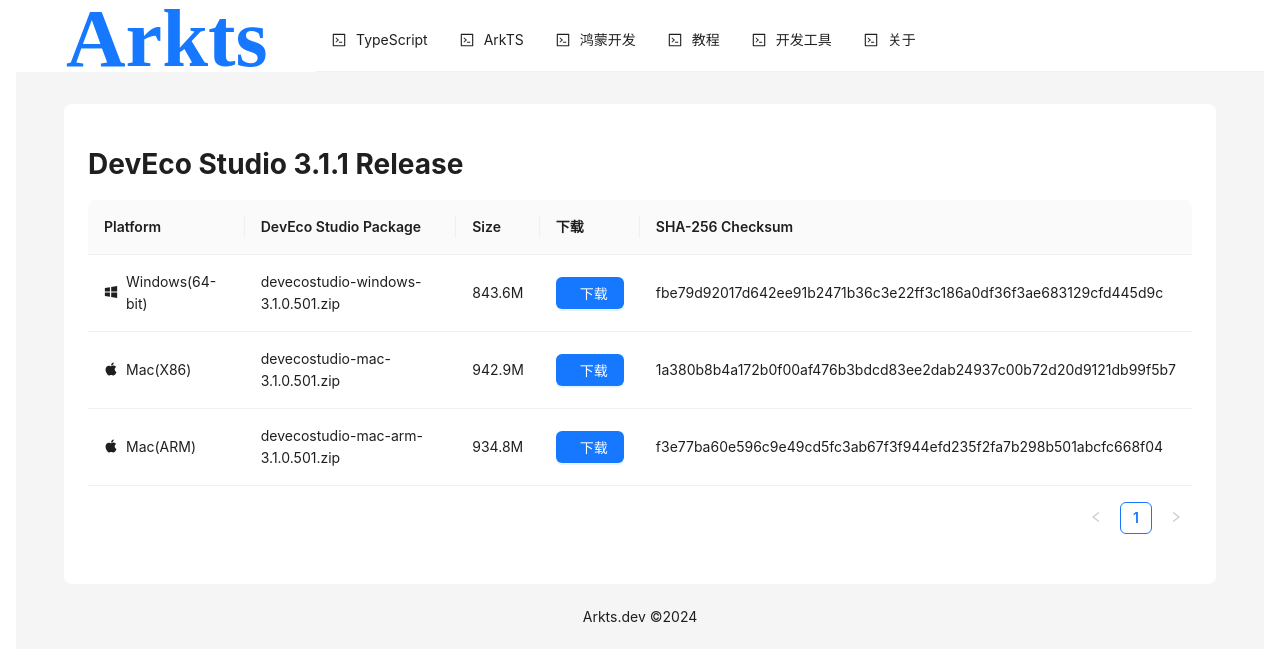
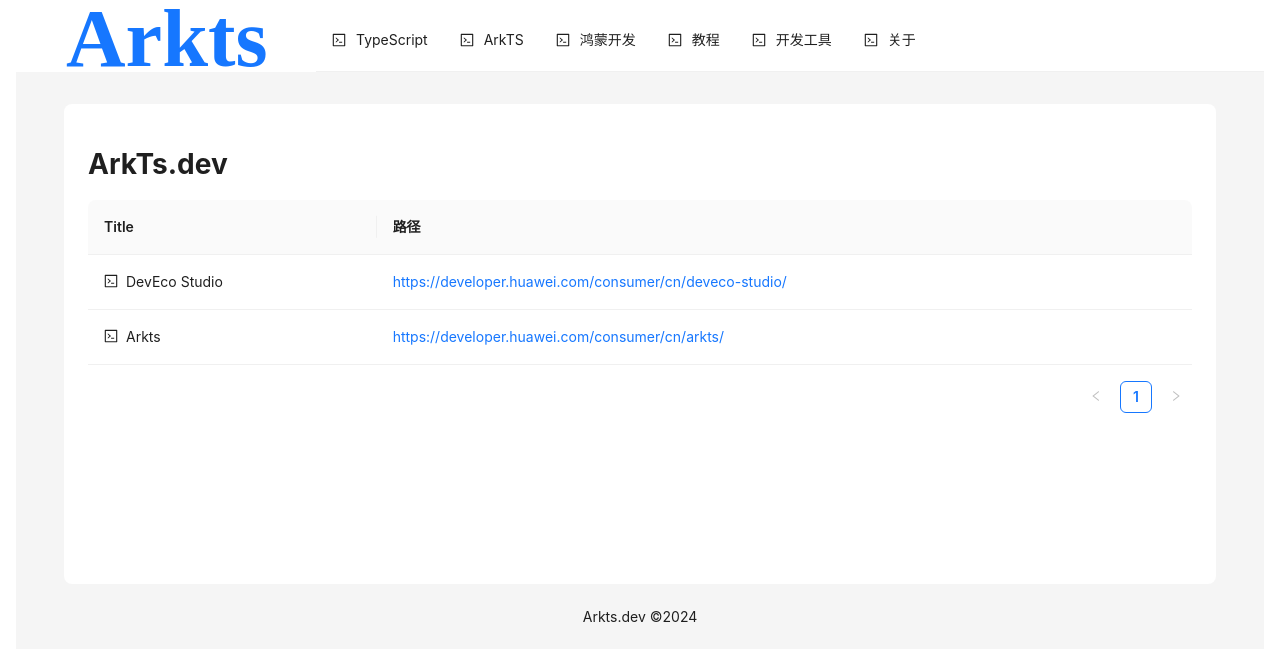
Before and after one commit to lefodev/Arkts, a Gatsby site: page /ide in a window 1280 px wide. Built offline with nearby package versions, Linux system fonts and the light colour scheme; Gatsby itself is replaced by a stand-in of ours; some packages are replaced by stand-ins of ours.

Commit message:
new arkts

```diff
--- a/src/data/config.yml
+++ b/src/data/config.yml
@@ -10,18 +10,18 @@
         url: https://www.typescriptlang.org/play
 
   - title: ArkTS
-    url: https://developer.huawei.com/consumer/cn/doc/harmonyos-guides-V2/arkts-basics-0000001454809260-V2
+    url: https://developer.huawei.com/consumer/cn/arkts/
 
   - title: 鸿蒙开发
     children:
       - title: DevEco-Studio
         url: /ide
       - title: 开发指南
-        url: https://developer.huawei.com/consumer/cn/doc/harmonyos-guides-V2/2_1_u5e94_u7528_u6a21_u578b_u6982_u8ff0-0000001477980925-V2
+        url: https://developer.huawei.com/consumer/cn/doc/harmonyos-guides-V5/application-dev-guide-V5
       - title: API
-        url: https://developer.huawei.com/consumer/cn/doc/harmonyos-references-V2/syscap-0000001408089368-V2?catalogVersion=V2
+        url: https://developer.huawei.com/consumer/cn/doc/harmonyos-references-V5/development-intro-api-V5?catalogVersion=V5
       - title: Demo
-        url: https://developer.huawei.com/consumer/cn/hmos/samples/?catalogVersion=V2
+        url: https://developer.huawei.com/consumer/cn/samples/
 
   - title: 教程
     url: /tutorials
@@ -41,15 +41,7 @@
     url: /about
 
 ide:
-  - platform: Windows(64-bit)
-    size: 843.6M
-    checksum: fbe79d92017d642ee91b2471b36c3e22ff3c186a0df36f3ae683129cfd445d9c
-    url: https://contentcenter-vali-drcn.dbankcdn.cn/pvt_2/DeveloperAlliance_package_901_9/81/v3/tgRUB84wR72nTfE8Ir_xMw/devecostudio-windows-3.1.0.501.zip?HW-CC-KV=V1&HW-CC-Date=20230621T074329Z&HW-CC-Expire=315360000&HW-CC-Sign=22F6787DF6093ECB4D4E08F9379B114280E1F65DA710599E48EA38CB24F3DBF2
-  - platform: Mac(X86)
-    size: 942.9M
-    checksum: 1a380b8b4a172b0f00af476b3bdcd83ee2dab24937c00b72d20d9121db99f5b7
-    url: https://contentcenter-vali-drcn.dbankcdn.cn/pvt_2/DeveloperAlliance_package_901_9/a3/v3/8W9LiYb8RkqhmvclsZlaTA/devecostudio-mac-3.1.0.501.zip?HW-CC-KV=V1&HW-CC-Date=20230621T074204Z&HW-CC-Expire=315360000&HW-CC-Sign=C41DAC65883B9E09594C31B333704D2ABA325E000648BED86496288182E4A565
-  - platform: Mac(ARM)
-    size: 934.8M
-    checksum: f3e77ba60e596c9e49cd5fc3ab67f3f944efd235f2fa7b298b501abcfc668f04
-    url: https://contentcenter-vali-drcn.dbankcdn.cn/pvt_2/DeveloperAlliance_package_901_9/b7/v3/ONY_R_ihQ6-6k8Fnu8Kl2Q/devecostudio-mac-arm-3.1.0.501.zip?HW-CC-KV=V1&HW-CC-Date=20230621T074841Z&HW-CC-Expire=315360000&HW-CC-Sign=FE223D9B6AB5C722096FF8C7BA574555E63638374A3D3543C72D7D9E869AB934
+  - title: DevEco Studio
+    url: https://developer.huawei.com/consumer/cn/deveco-studio/
+  - title: Arkts
+    url: https://developer.huawei.com/consumer/cn/arkts/
--- a/src/pages/ide.tsx
+++ b/src/pages/ide.tsx
@@ -1,61 +1,31 @@
 import React from 'react';
-import { Button, Table, Space, App } from 'antd';
-import { WindowsFilled, AppleFilled, } from '@ant-design/icons';
+import { Table, Space, App } from 'antd';
+import { CodeOutlined, } from '@ant-design/icons';
 import ContentLayout from '../components/contentlayout';
 
 export default function IdePage() {
-    const title = 'DevEco Studio 3.1.1 Release';
+    const title = ' ArkTs.dev';
     const tableData = [
-        {
-            platform: 'Windows(64-bit)',
-            devEcoStudioPackage: 'devecostudio-windows-3.1.0.501.zip',
-            size: '843.6M',
-            downloadLink: 'https://contentcenter-vali-drcn.dbankcdn.cn/pvt_2/DeveloperAlliance_package_901_9/81/v3/tgRUB84wR72nTfE8Ir_xMw/devecostudio-windows-3.1.0.501.zip?HW-CC-KV=V1&HW-CC-Date=20230621T074329Z&HW-CC-Expire=315360000&HW-CC-Sign=22F6787DF6093ECB4D4E08F9379B114280E1F65DA710599E48EA38CB24F3DBF2',
-            sha256Checksum: 'fbe79d92017d642ee91b2471b36c3e22ff3c186a0df36f3ae683129cfd445d9c',
+        {   title: 'DevEco Studio',
+            url: 'https://developer.huawei.com/consumer/cn/deveco-studio/'
         },
-        {
-            platform: 'Mac(X86)',
-            devEcoStudioPackage: 'devecostudio-mac-3.1.0.501.zip',
-            size: '942.9M',
-            downloadLink: 'https://contentcenter-vali-drcn.dbankcdn.cn/pvt_2/DeveloperAlliance_package_901_9/a3/v3/8W9LiYb8RkqhmvclsZlaTA/devecostudio-mac-3.1.0.501.zip?HW-CC-KV=V1&HW-CC-Date=20230621T074204Z&HW-CC-Expire=315360000&HW-CC-Sign=C41DAC65883B9E09594C31B333704D2ABA325E000648BED86496288182E4A565',
-            sha256Checksum: '1a380b8b4a172b0f00af476b3bdcd83ee2dab24937c00b72d20d9121db99f5b7',
-        },
-        {
-            platform: 'Mac(ARM)',
-            devEcoStudioPackage: 'devecostudio-mac-arm-3.1.0.501.zip',
-            size: '934.8M',
-            downloadLink: 'https://contentcenter-vali-drcn.dbankcdn.cn/pvt_2/DeveloperAlliance_package_901_9/b7/v3/ONY_R_ihQ6-6k8Fnu8Kl2Q/devecostudio-mac-arm-3.1.0.501.zip?HW-CC-KV=V1&HW-CC-Date=20230621T074841Z&HW-CC-Expire=315360000&HW-CC-Sign=FE223D9B6AB5C722096FF8C7BA574555E63638374A3D3543C72D7D9E869AB934',
-            sha256Checksum: 'f3e77ba60e596c9e49cd5fc3ab67f3f944efd235f2fa7b298b501abcfc668f04',
+        {   title: 'Arkts',
+            url: 'https://developer.huawei.com/consumer/cn/arkts/'
         },
     ];
 
     const columns = [
         {
-            title: 'Platform',
-            dataIndex: 'platform',
-            key: 'platform',
-            render: (text) => text.toLowerCase().indexOf('mac') !== -1 ? <Space><AppleFilled/>{text}</Space> : <Space><WindowsFilled/>{text}</Space>,
+            title: 'Title',
+            dataIndex: 'title',
+            key: 'title',
+            render: (text) => <Space><CodeOutlined/>{text}</Space>,
         },
         {
-            title: 'DevEco Studio Package',
-            dataIndex: 'devEcoStudioPackage',
-            key: 'devEcoStudioPackage',
-        },
-        {
-            title: 'Size',
-            dataIndex: 'size',
-            key: 'size',
-        },
-        {
-            title: '下载',
-            dataIndex: 'downloadLink',
-            key: 'downloadLink',
-            render: (text) =><Button type="primary"> <a href={text}>下载</a></Button>,
-        },
-        {
-            title: 'SHA-256 Checksum',
-            dataIndex: 'sha256Checksum',
-            key: 'sha256Checksum',
+            title: '路径',
+            dataIndex: 'url',
+            key: 'url',
+            render:(text) =><a href={text}>{text}</a>,
         },
     ];
 
```
